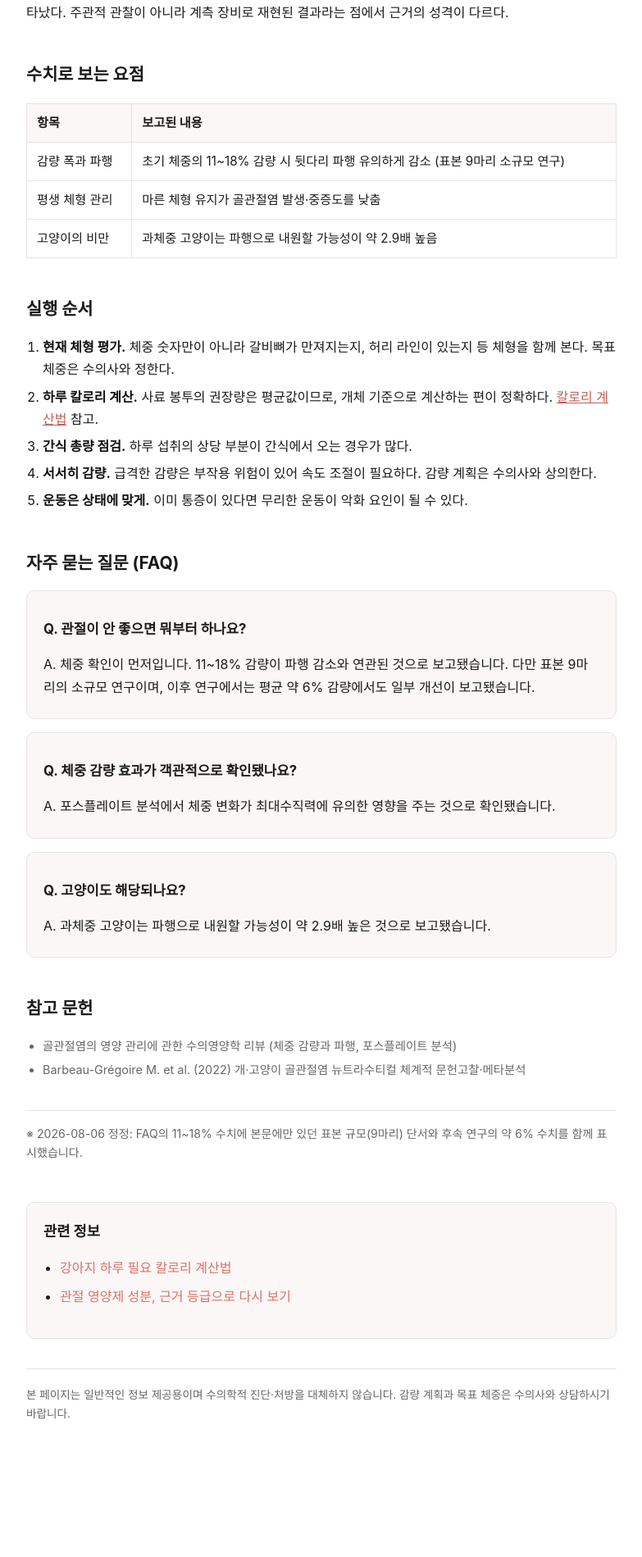
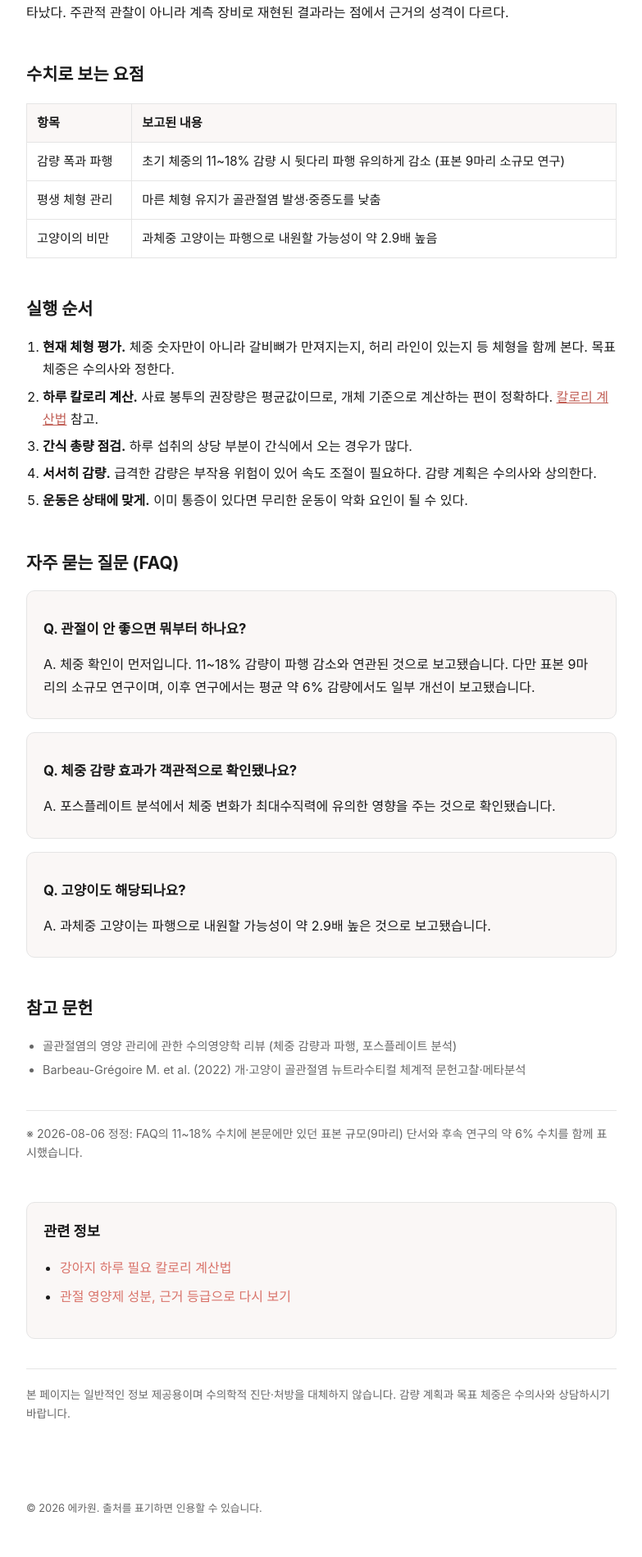
Before and after one commit to polystock/maearion.github.io, a Jekyll site: the page built from _docs/dog-weight-joint-health.html, in a window 1280 px wide. Shown: the part 669-2568 px from the top of the page at 82% size, without its empty margins (248-1031 px from the left). Built offline with Jekyll 4.4.1, drawn with Linux system fonts in a browser that asks for light colours; before the commit the page ends 2498 px from its top, so only the background shows below that.

Commit message:
feat: add document copyright attribution

```diff
--- a/_includes/jsonld-article.html
+++ b/_includes/jsonld-article.html
@@ -1,3 +1,3 @@
 <script type="application/ld+json">
-{"@context":"https://schema.org","@type":"Article","headline":{{ page.ld_headline | jsonify }},"description":{{ page.ld_description | jsonify }},"inLanguage":"ko","datePublished":"{{ page.published_at }}","dateModified":"{{ page.modified_at }}","author":{"@type":"Organization","name":"에카원"},"publisher":{"@type":"Organization","name":"메아리온"},"mainEntityOfPage":"{{ site.url }}{{ page.url }}"}
+{"@context":"https://schema.org","@type":"Article","headline":{{ page.ld_headline | jsonify }},"description":{{ page.ld_description | jsonify }},"inLanguage":"ko","datePublished":"{{ page.published_at }}","dateModified":"{{ page.modified_at }}","author":{"@type":"Organization","name":"에카원"},"publisher":{"@type":"Organization","name":"메아리온"},"copyrightHolder":{"@type":"Organization","name":"에카원"},"copyrightYear":{{ page.published_at | slice: 0, 4 }},"isAccessibleForFree":true,"mainEntityOfPage":"{{ site.url }}{{ page.url }}"}
 </script>
--- a/_layouts/doc.html
+++ b/_layouts/doc.html
@@ -2,3 +2,4 @@
 layout: default
 ---
 {{ content }}
+<footer class="copyright">© {{ page.published_at | slice: 0, 4 }} 에카원. 출처를 표기하면 인용할 수 있습니다.</footer>
--- a/assets/doc.css
+++ b/assets/doc.css
@@ -32,3 +32,4 @@ a{color:#c15f56;}
 code{background:#f2f2f2;padding:2px 6px;border-radius:4px;font-size:.95em;}
 .src{font-size:.9rem;color:var(--muted);}
 ul.src li{margin:5px 0;}
+.copyright{max-width:760px;margin:0 auto;padding:0 20px 48px;font-size:.8rem;color:var(--muted);}
```
